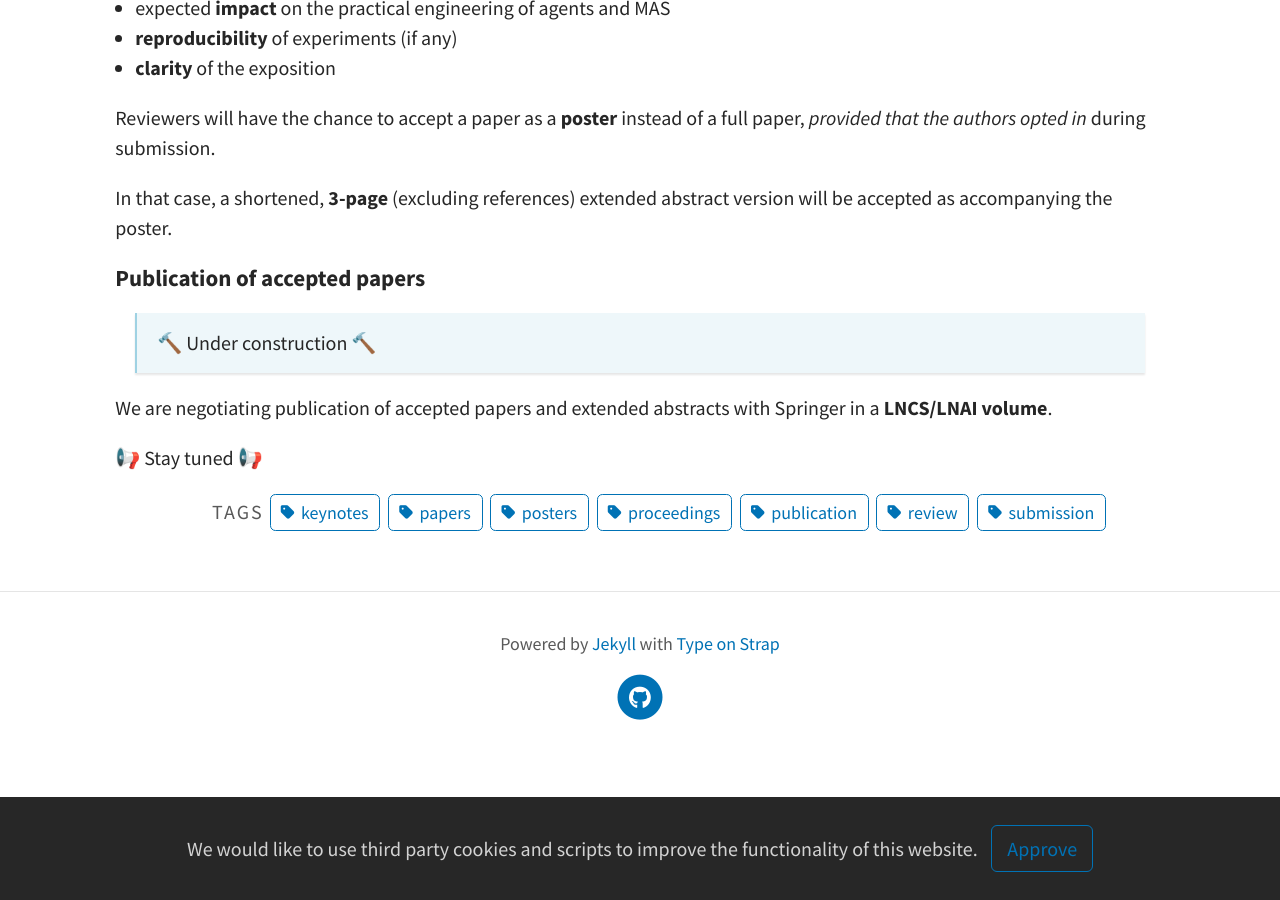
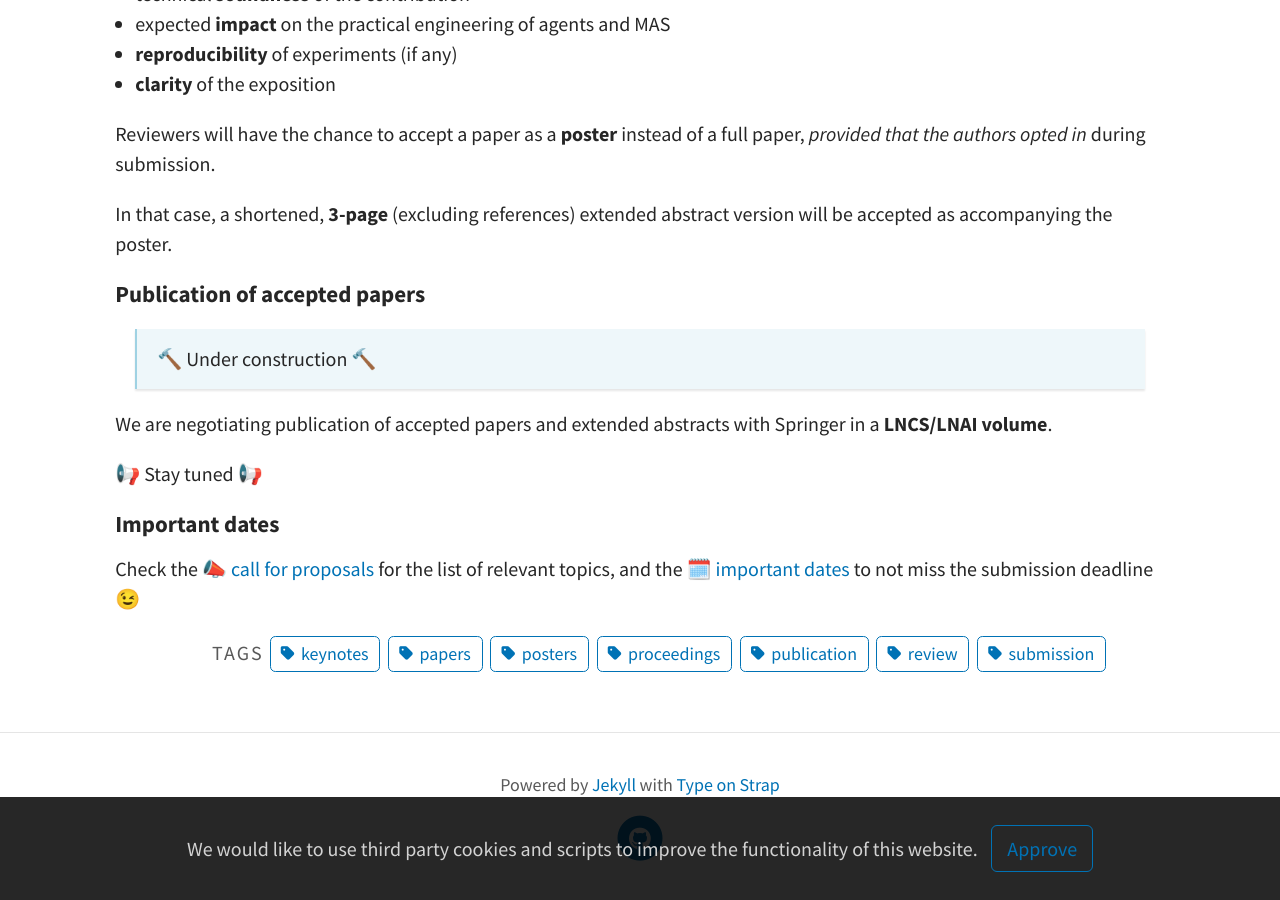
Before and after one commit to CLaRAMAS-workshop/claramas2026, a Jekyll site: the page built from pages/submission.md, in a window 1280 px wide and 900 px high, scrolled down 856 px. Built offline with Jekyll 4.4.1, drawn with Linux system fonts in a browser that asks for light colours; a script that is not in the unit is left out.

Commit message:
added important dates

```diff
--- a/_config.yml
+++ b/_config.yml
@@ -1,6 +1,6 @@
 # SITE CONFIGURATION
 baseurl: ""
-url: "https://CLaRAMAS-workshop.github.io"
+url: "https://CLaRAMAS-workshop.github.io/claramas2026/"
 
 # THEME-SPECIFIC CONFIGURATION
 title: CLaRAMAS Workshop 2026                                    # site's title
--- a/pages/submission.md
+++ b/pages/submission.md
@@ -44,3 +44,8 @@ We are negotiating publication of accepted papers and extended abstracts
 with Springer in a **LNCS/LNAI volume**.
 
 📢 Stay tuned 📢
+
+#### Important dates
+
+Check the 📣 [call for proposals](/cfp/) for the list of relevant topics,
+and the 🗓️ [important dates](/dates/) to not miss the submission deadline 😉
```
Also changed, not shown: pages/cfp.md (+5 -0 lines), pages/committee.md (+1 -1 lines), pages/dates.md (added, +16 -0 lines), pages/description.md (+1 -1 lines), pages/schedule.md (+1 -1 lines).
